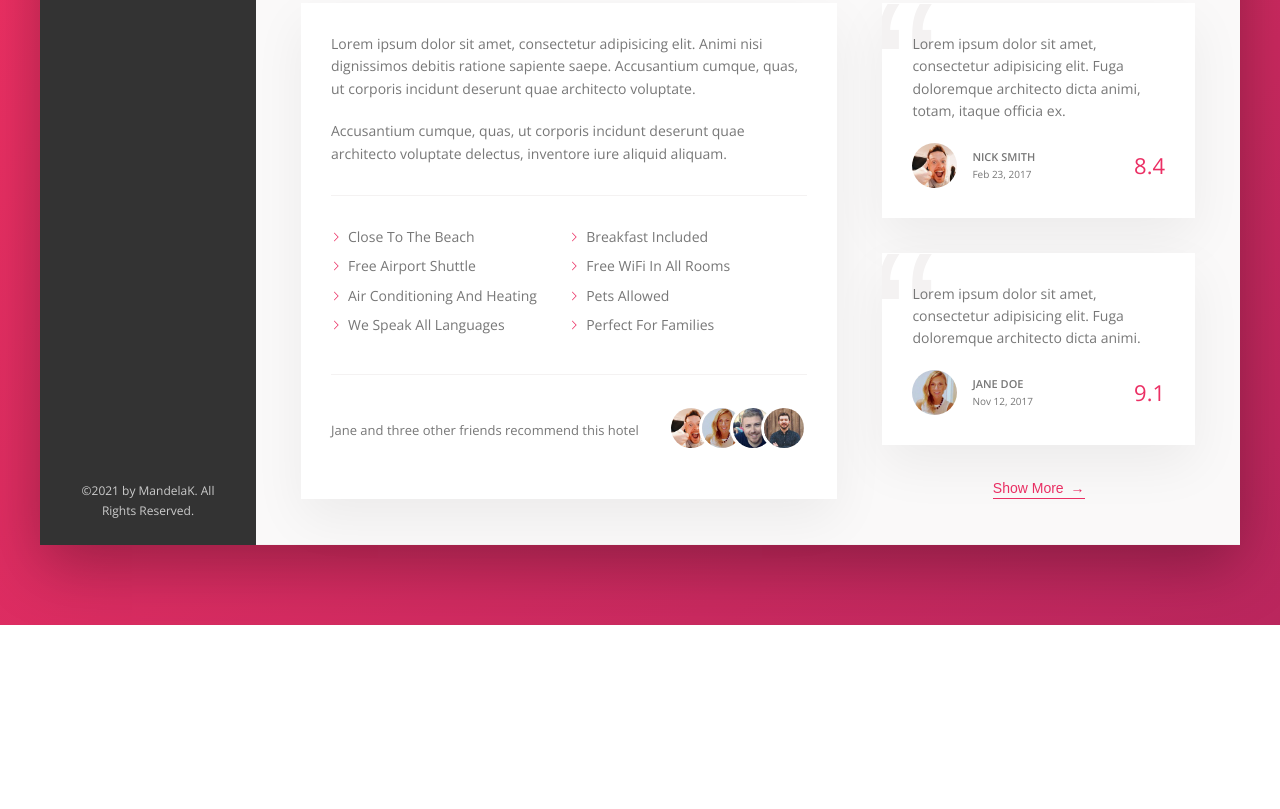
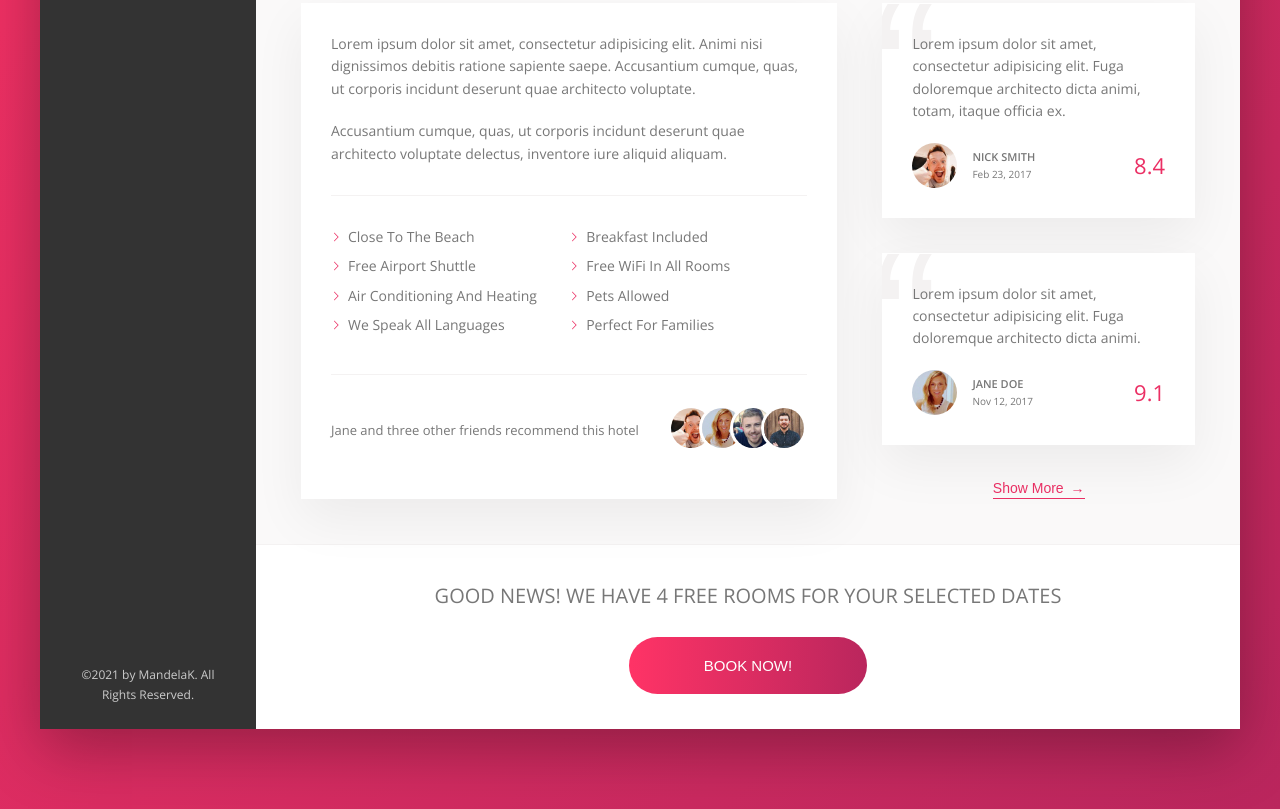
Before and after one commit to MandelaK/Trillo, a website: page index.html in a window 1280 px wide. Shown: the part 644-1453 px from the top of the page. Before the commit the page ends 1269 px from the top, so only its background shows below. Drawn offline with nearby package versions, Linux system fonts and the light colour scheme.

Commit message:
Build and style the call to action section

```diff
--- a/index.html
+++ b/index.html
@@ -241,6 +241,15 @@
               </button>
             </div>
           </div>
+          <div class="cta">
+            <h2 class="cta__heading">
+              Good News! We have 4 free rooms for your selected dates
+            </h2>
+            <button class="button">
+              <span class="button__visible"> Book Now! </span>
+              <span class="button__hidden"> Only 4 rooms left! </span>
+            </button>
+          </div>
         </main>
       </div>
     </div>
--- a/sass/components/_button.scss
+++ b/sass/components/_button.scss
@@ -28,6 +28,60 @@
       transition: margin-left 0.2s;
     }
   }
+
+  font-size: 1.5rem;
+  font-weight: 300;
+  text-transform: uppercase;
+  border-radius: 50rem;
+  border: none;
+  background-image: linear-gradient(
+    to right,
+    var(--color-primary-light),
+    var(--color-primary-dark)
+  );
+  color: var(--color-white);
+  position: relative;
+  overflow: hidden;
+  cursor: pointer;
+
+  & > * {
+    height: 100%;
+    width: 100%;
+    display: inline-block;
+    transition: all 0.2s;
+  }
+
+  &__visible {
+    padding: 2rem 7.5rem;
+  }
+
+  &__hidden {
+    position: absolute;
+    left: 0;
+    top: -100%;
+    padding: 2rem 0;
+  }
+
+  &:hover {
+    background-image: linear-gradient(
+      to left,
+      var(--color-primary-light),
+      var(--color-primary-dark)
+    );
+  }
+
+  &:hover &__visible {
+    transform: translateY(100%);
+  }
+
+  &:hover &__hidden {
+    top: 0;
+  }
+
+  &:focus {
+    outline: none;
+    animation: pulsate 1s infinite;
+  }
 }
 
 @keyframes pulsate {
--- a/sass/components/_overview.scss
+++ b/sass/components/_overview.scss
@@ -184,3 +184,18 @@
     font-weight: 300;
   }
 }
+
+//////////////////////////////////
+//CALL TO ACTION
+
+.cta {
+  padding: 3.5rem 0;
+  text-align: center;
+
+  &__heading {
+    font-size: 2rem;
+    font-weight: 300;
+    text-transform: uppercase;
+    margin-bottom: 2.5rem;
+  }
+}
```
Also changed, not shown: css/style.css.
